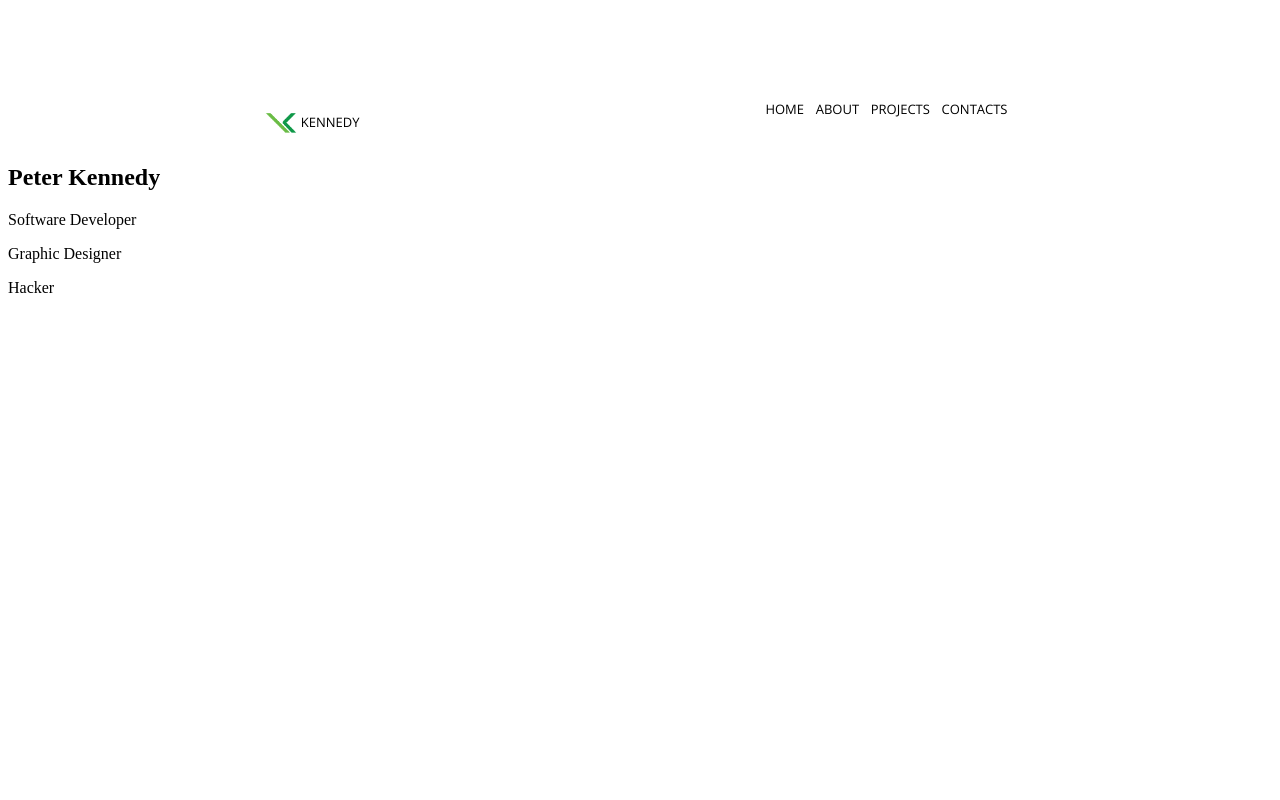
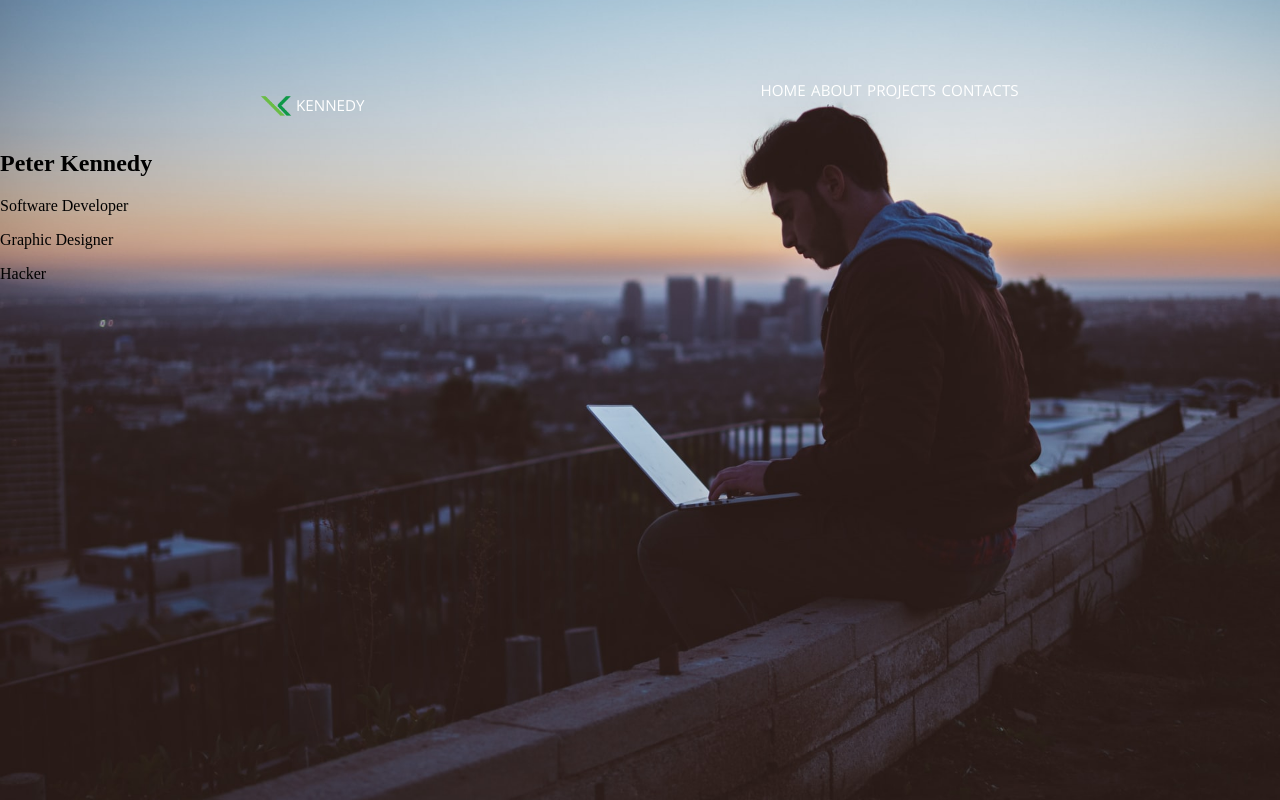
Before and after one commit to peterken674/ip-portfolio, a plain HTML site: page index.html in a window 1280 px wide. Drawn offline with nearby package versions, Linux system fonts and the light colour scheme.

Commit message:
Add banner background

```diff
--- a/style.css
+++ b/style.css
@@ -3,9 +3,10 @@ header{
     justify-content: space-between;
     text-transform: uppercase;
     font-family: 'Open Sans', sans-serif;
-    font-size: 13px;
+    font-size: 0.95rem;
     width: 60%;
-    margin: 100px 20% 0 20%;
+    margin: 10vh 20% 0 20%;
+    color: white;
 }
 #logo-div{
     display: flex;
@@ -21,3 +22,14 @@ nav{
     width: 35%;
     justify-content: space-evenly;
 }
+#banner{
+    position: absolute;
+    top: 0;
+    left: 0;
+    width: 100%;
+    height: 100vh;
+    background-image: url(img/bg.jpg);
+    background-repeat: no-repeat;
+    background-size: cover;
+    background-position: center;
+}
```
